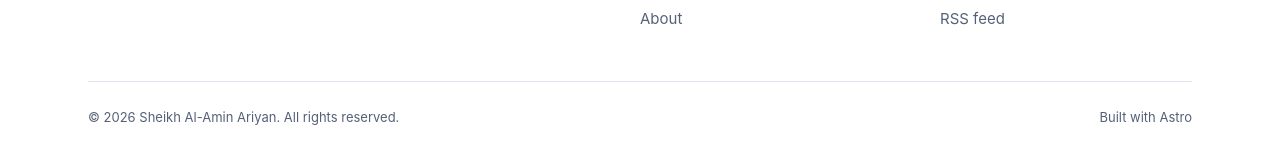
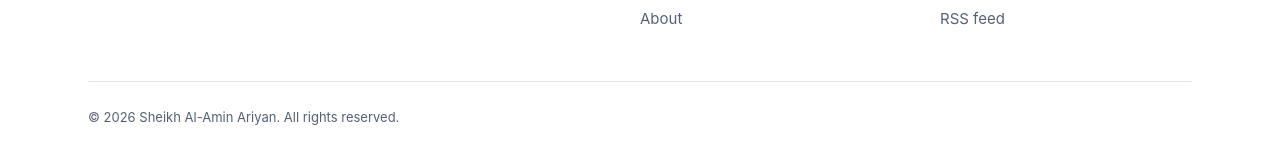
Before and after one commit to skalaminofficial/iamskalamin-blog, an Astro site: page /en in a window 1280 px wide. Shown: the part 1881-2041 px from the top of the page. Built offline with nearby package versions, Linux system fonts and the light colour scheme; Astro itself is replaced by a stand-in of ours.

Commit message:
Update Footer.astro

```diff
--- a/src/components/layout/Footer.astro
+++ b/src/components/layout/Footer.astro
@@ -87,7 +87,6 @@ const legal = [
 
     <div class="footer-bottom">
       <p>© {year} {SITE.name[lang]}. {t('footer.rights')}</p>
-      <p>{t('footer.builtWith')}</p>
     </div>
   </div>
 </footer>
```
